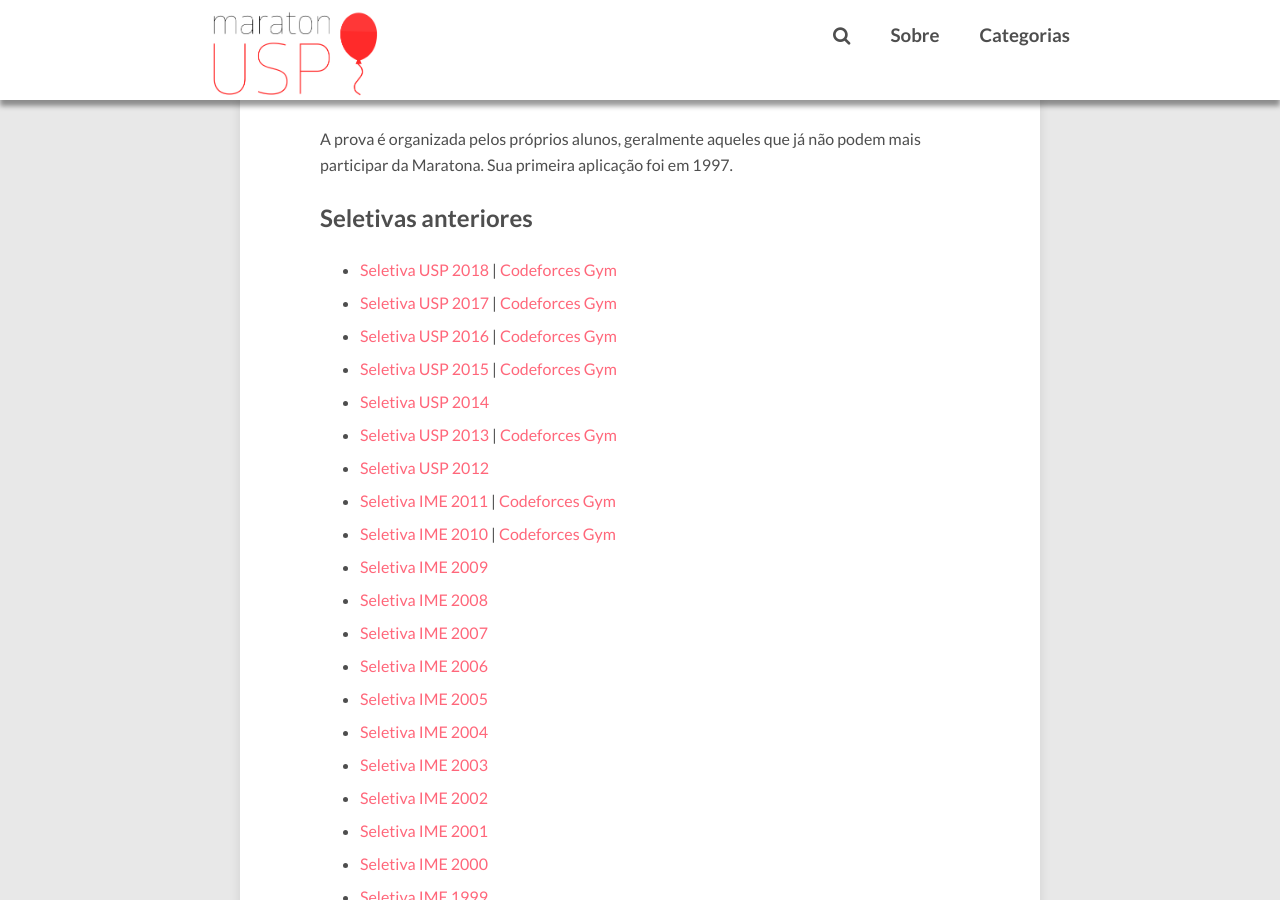
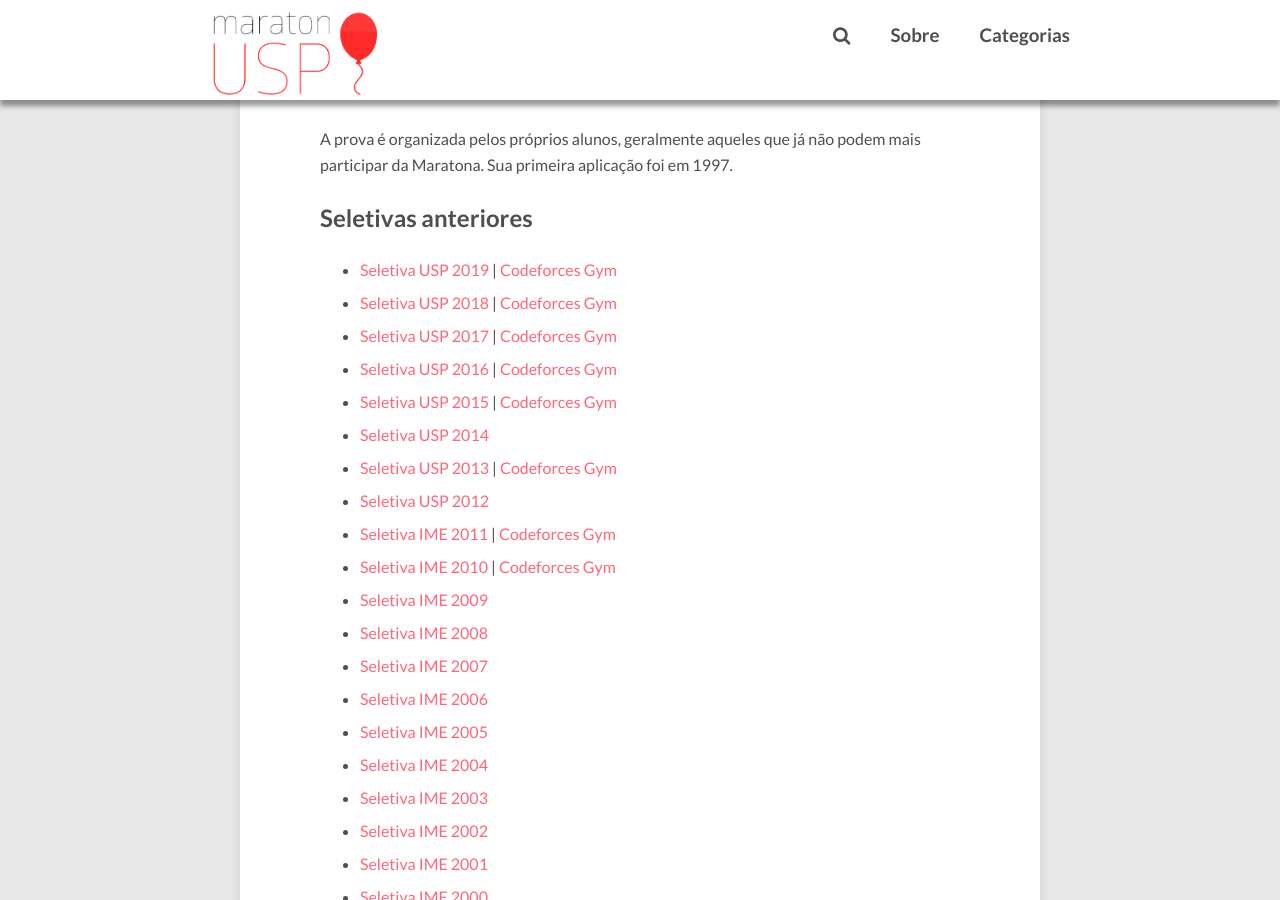
Before and after one commit to maratonusp/blog, a Jekyll site: the page built from pages/seletivas.markdown, in a window 1280 px wide and 900 px high, scrolled down 452 px. Built offline with Jekyll 4.4.1, drawn with Linux system fonts in a browser that asks for light colours; nearby versions of some CDN libraries; comment, search, counter and statistics services are not loaded.

Commit message:
Editorial seletiva individual e link para 2019

```diff
--- a/pages/seletivas.markdown
+++ b/pages/seletivas.markdown
@@ -10,6 +10,7 @@ A prova é organizada pelos próprios alunos, geralmente aqueles que já não po
 
 <h2> Seletivas anteriores </h2>
 <ul>
+  <li> <a href="seletiva-2019"> Seletiva USP 2019 </a> | <a href="http://codeforces.com/gym/102299"> Codeforces Gym </a> </li>
   <li> <a href="seletiva-2018"> Seletiva USP 2018 </a> | <a href="http://codeforces.com/gym/101879"> Codeforces Gym </a> </li>
   <li> <a href="seletiva-2017"> Seletiva USP 2017 </a> | <a href="http://codeforces.com/gym/101492"> Codeforces Gym </a> </li>
   <li> <a href="seletiva-2016"> Seletiva USP 2016 </a> | <a href="http://codeforces.com/gym/101064"> Codeforces Gym </a> </li>
```
Also changed, not shown: _posts/2020-04-20-seletiva-individual-prova-1.md (+2 -0 lines).
